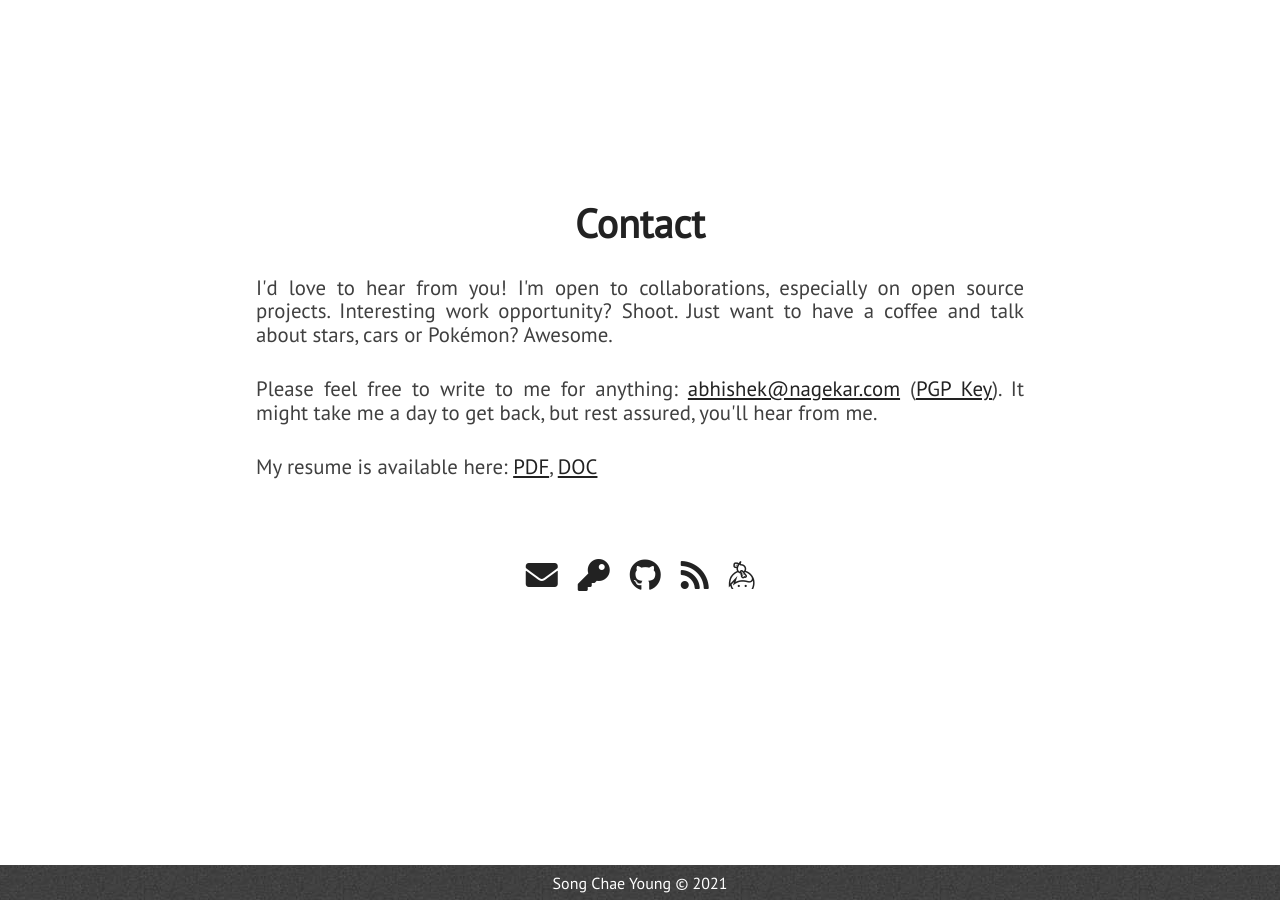
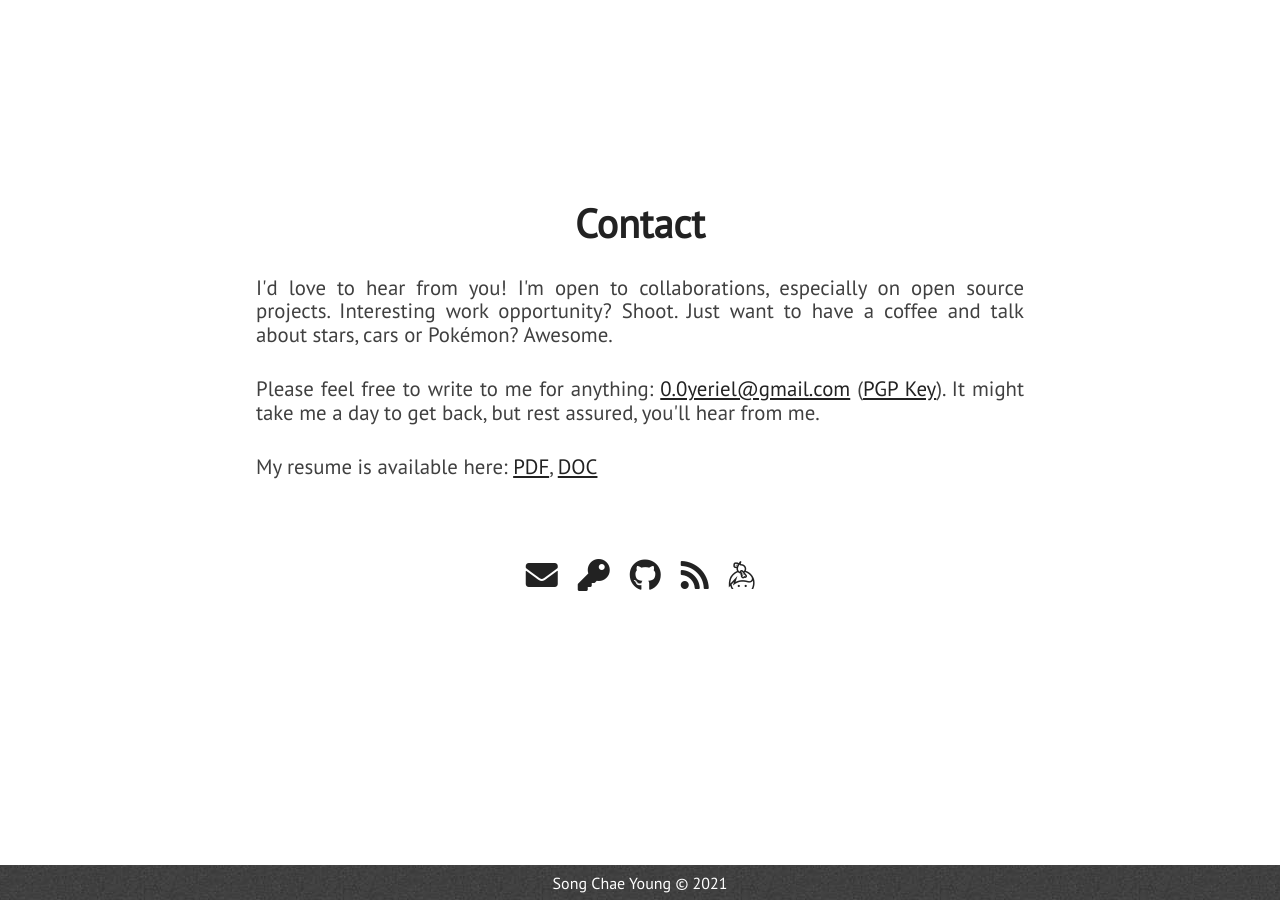
Before and after one commit to SongChaeYoung98/SongChaeYoung98.github.io, a Jekyll site: the page built from index.html, in a window 1280 px wide and 900 px high, scrolled down 5081 px. Built offline with Jekyll 4.4.1, drawn with Linux system fonts in a browser that asks for light colours; nearby versions of some CDN libraries.

Commit message:
Update _config.yml

```diff
--- a/_config.yml
+++ b/_config.yml
@@ -7,12 +7,12 @@
 exclude: [vendor/ruby]
 
 # Personalization
-github_username: abhn
-blog_url: https://www.nagekar.com
-email: abhishek@nagekar.com
-keybase_username: abhn
-twitter_username: abhn_
-reddit_username: abhn
+github_username: SongChaeYoung98
+blog_url: https://github.com/SongChaeYoung98/SongChaeYoung98.github.io
+email: 0.0yeriel@gmail.com
+keybase_username:
+twitter_username:
+reddit_username:
 
 # absolute or relative
 profile_picture: assets/images/캡처.PNG
```
